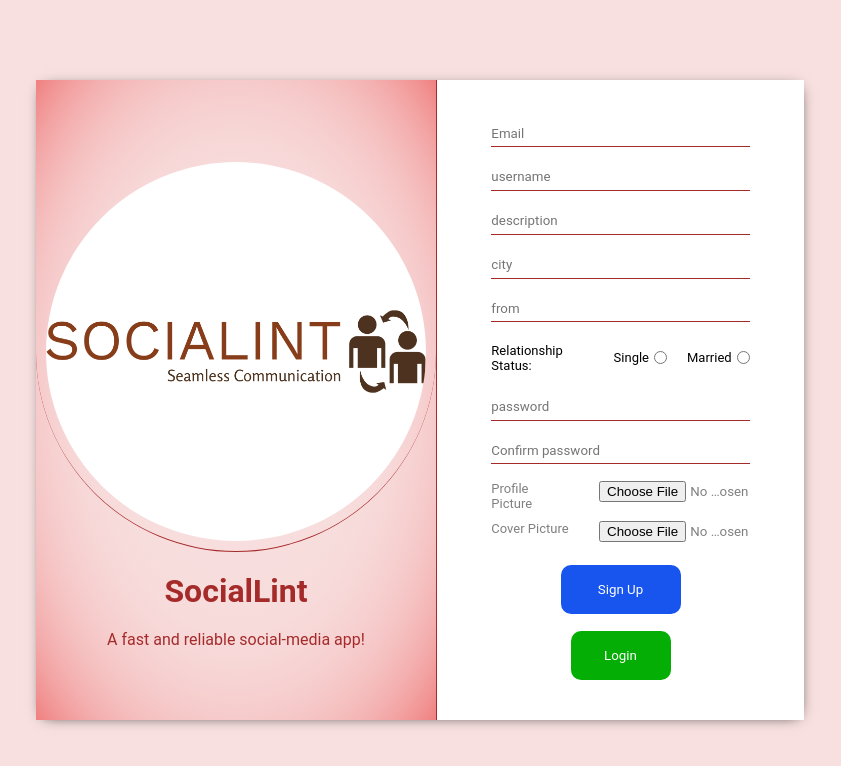
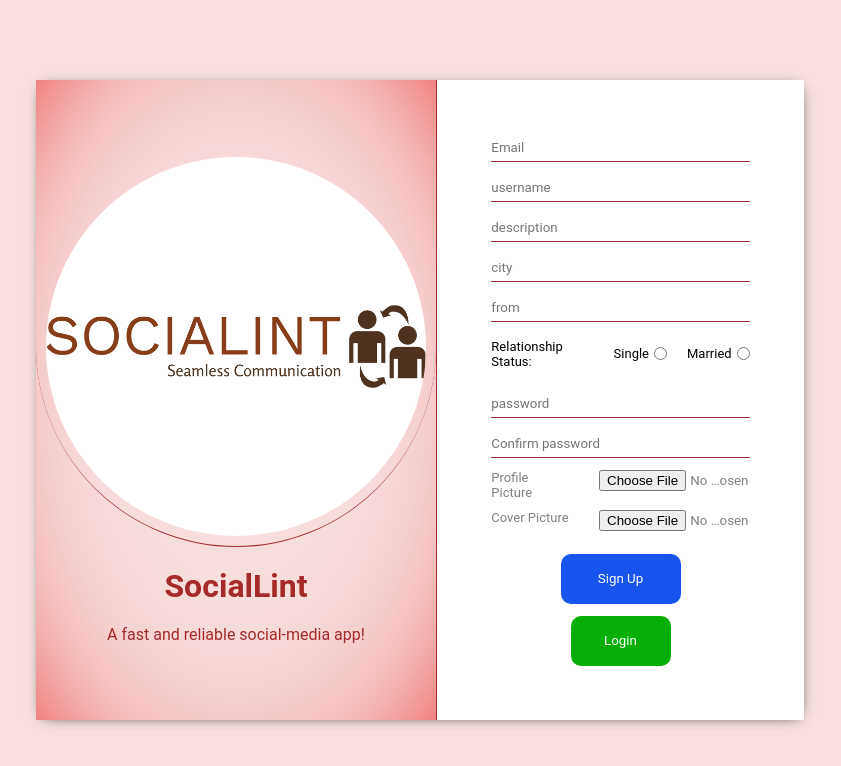
Before and after one commit to anamika-sharma1/social-media-frontend, a React (Create React App) app: page / in a window 1280 px wide. Shown: the top 766 px of the page, without its empty margins (220-1061 px from the left). Built offline with nearby package versions, Linux system fonts and the light colour scheme.

Commit message:
Added Changes

```diff
--- a/src/pages/Signup/Signup.css
+++ b/src/pages/Signup/Signup.css
@@ -12,7 +12,7 @@
 }
 
 .signup-wrapper {
-    width: 60%;
+    width: 70%;
     height: 80%;
     box-shadow: 1px 2px 14px -7px black;
     display: flex;
@@ -53,7 +53,7 @@
     gap:20px;
     font-size: 13px;
     align-items: center;
-    margin-bottom: 5%;
+    margin-bottom: 10px;
 }
 
 .items{
@@ -112,6 +112,7 @@
     outline: none;
     border: none;
     border-bottom: 1px solid brown;
+    margin-bottom: 10px;
 }
 
 .signup-btn-final {
@@ -122,7 +123,7 @@
     background-color: #1755ee;
     border: none;
     border-radius: 10px;
-    margin-bottom: 5%;
+    margin-bottom: 10px;
 }
 
 .login-btn {
--- a/src/pages/Signup/Signup.js
+++ b/src/pages/Signup/Signup.js
@@ -57,7 +57,9 @@ const Signup = () => {
         <div className="signup-header">
           <img className="signup-logo" src={logo} alt="logo" />
           <h1>SocialLint</h1>
-          <span>A fast and reliable social-media app!</span>
+          <span style={{ marginBottom: "10px" }}>
+            A fast and reliable social-media app!
+          </span>
         </div>
         <div className="signup-box">
           <form className="signup-box-wrapper" onSubmit={handleForm}>
```
